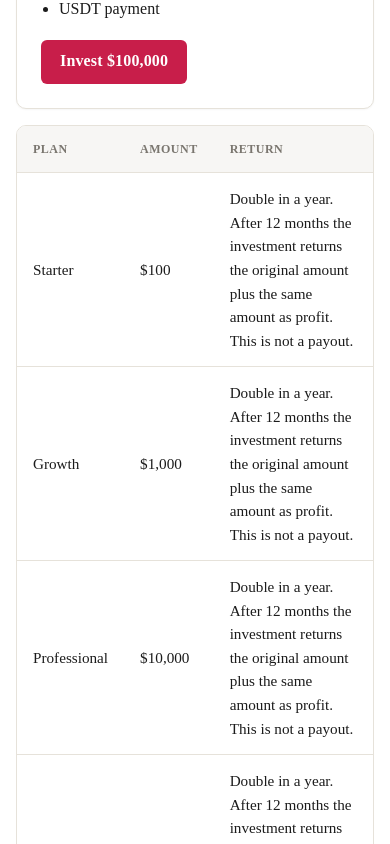
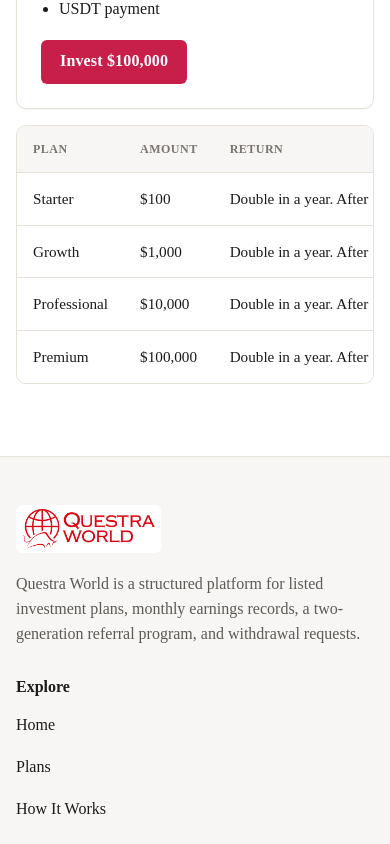
Before and after one commit to habibwahid101/questworld, a Next.js app: page /plans in a window 390 px wide. Shown: the part 2060-2904 px from the top of the page. Built offline with nearby package versions, Linux system fonts and the light colour scheme; no server answers.

Commit message:
Force horizontal scroll on all table-wrap tables on mobile
Tables inside .table-wrap now keep a minimum width and do not shrink on narrow screens, so left-to-right scrolling works. No data change.

```diff
--- a/app/globals.css
+++ b/app/globals.css
@@ -212,9 +212,21 @@ p {
 .table-wrap {
   width: 100%;
   overflow-x: auto;
+  -webkit-overflow-scrolling: touch;
   border: 1px solid var(--color-border);
   border-radius: var(--radius-md);
   background: var(--color-surface);
+}
+
+.table-wrap table {
+  width: 100%;
+  min-width: 720px;
+  border-collapse: collapse;
+}
+
+.table-wrap th,
+.table-wrap td {
+  white-space: nowrap;
 }
 
 table {
```
